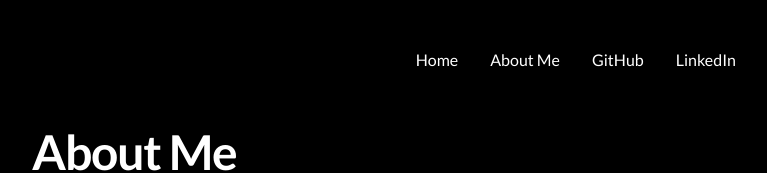
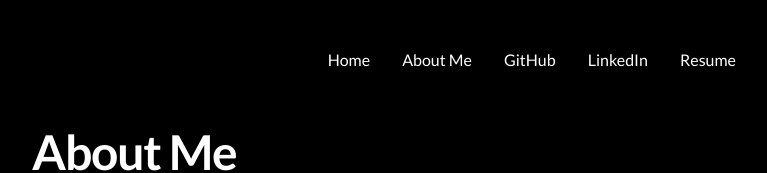
Before and after one commit to zachweinberg/personal-site, a Next.js app: page /about in a window 1280 px wide. Shown: the top 173 px of the page, without its empty margins (248-1015 px from the left). Built offline with nearby package versions, Linux system fonts and the light colour scheme.

Commit message:
Add resume

```diff
--- a/components/Nav.tsx
+++ b/components/Nav.tsx
@@ -19,6 +19,9 @@ const Nav: React.FunctionComponent = () => {
       >
         LinkedIn
       </a>
+      <a className="p-4 text-md hover:text-gray-300" href="/resume.pdf" target="_blank">
+        Resume
+      </a>
     </nav>
   )
 }
```
